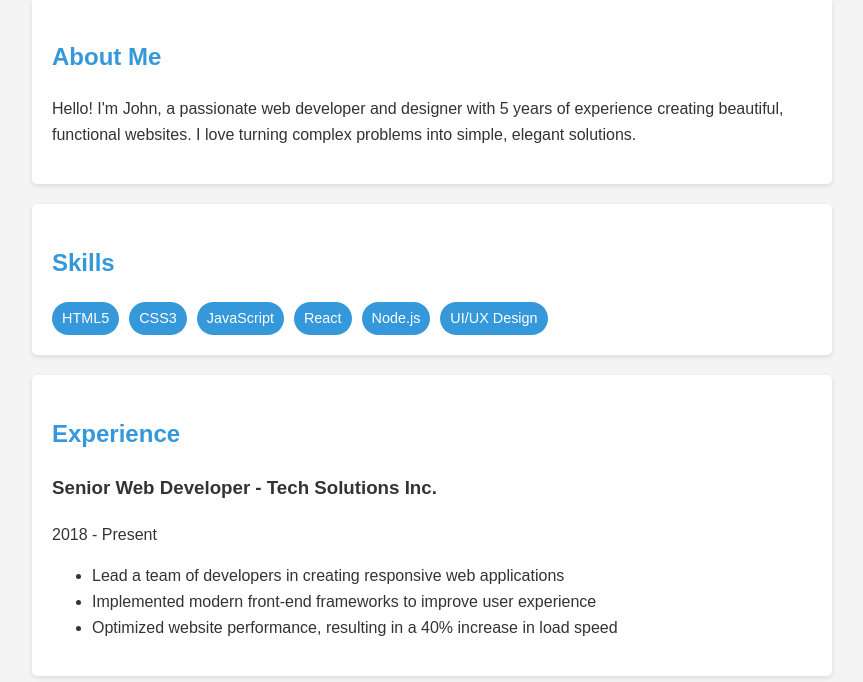
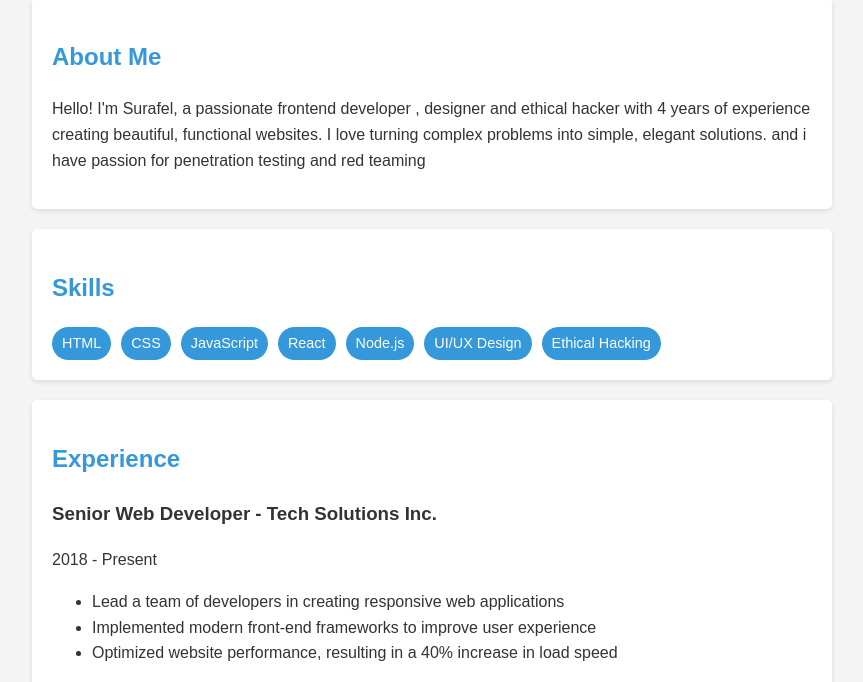
Before and after one commit to Surabest285/minor, a plain HTML site: page index.html in a window 1280 px wide. Shown: the part 418-1100 px from the top of the page, without its empty margins (208-1071 px from the left). Drawn offline with Linux system fonts and the light colour scheme.

Commit message:
Update index.html

```diff
--- a/index.html
+++ b/index.html
@@ -75,18 +75,19 @@
 
   <section>
     <h2>About Me</h2>
-    <p>Hello! I'm John, a passionate web developer and designer with 5 years of experience creating beautiful, functional websites. I love turning complex problems into simple, elegant solutions.</p>
+    <p>Hello! I'm Surafel, a passionate frontend developer , designer and ethical hacker  with 4 years of experience creating beautiful, functional websites. I love turning complex problems into simple, elegant solutions. and i have passion for penetration testing and red teaming</p>
   </section>
 
   <section>
     <h2>Skills</h2>
     <div class="skills">
-      <span class="skill">HTML5</span>
-      <span class="skill">CSS3</span>
+      <span class="skill">HTML</span>
+      <span class="skill">CSS</span>
       <span class="skill">JavaScript</span>
       <span class="skill">React</span>
       <span class="skill">Node.js</span>
       <span class="skill">UI/UX Design</span>
+      <span class="skill">Ethical Hacking</span>
     </div>
   </section>
 
```
